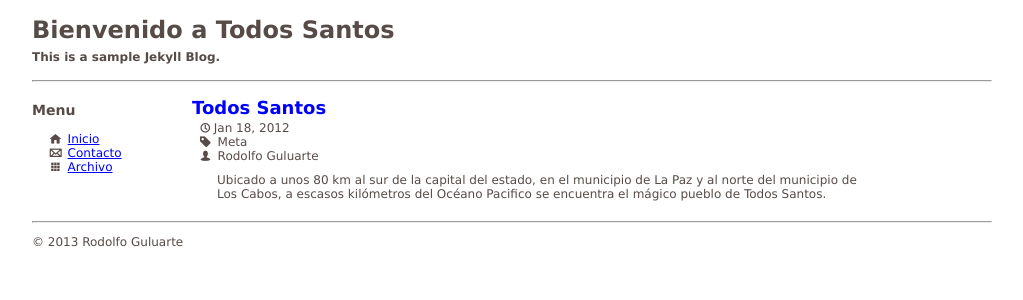
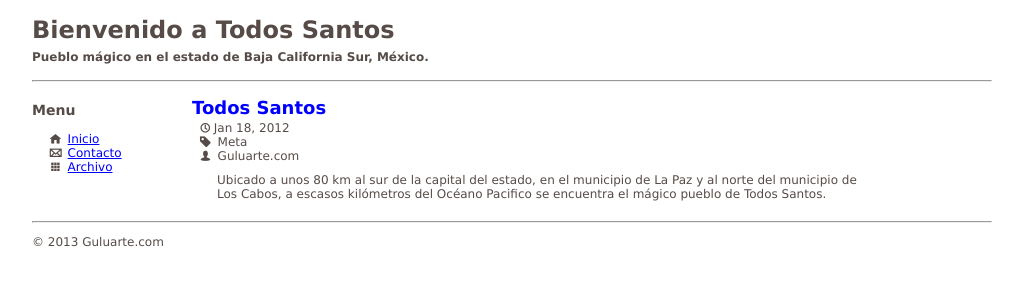
Before and after one commit to guluarte/todos-santos, a Jekyll site: the page built from index.html, in a window 1280 px wide. Shown: the top 300 px of the page, without its empty margins (26-1049 px from the left). Built offline with Jekyll 4.4.1, drawn with Linux system fonts in a browser that asks for light colours; Markdown is read by kramdown in place of the engine named in the settings.

Commit message:
Changes some variables in _config.yml

```diff
--- a/_config.yml
+++ b/_config.yml
@@ -2,10 +2,10 @@
 name: Todos Santos
 
 # Short description (goes below the title; it will also be used in the RSS feed)
-description: This is a sample Jekyll Blog.
+description: Pueblo mágico en el estado de Baja California Sur, México.
 
 # Your name, as you want it to appear underneath each post and in the footer
-author: Rodolfo Guluarte
+author: Guluarte.com
 
 # Your email if you want it to be linked on the contact page
 author_email: rodolfo@guluarte.com
```
